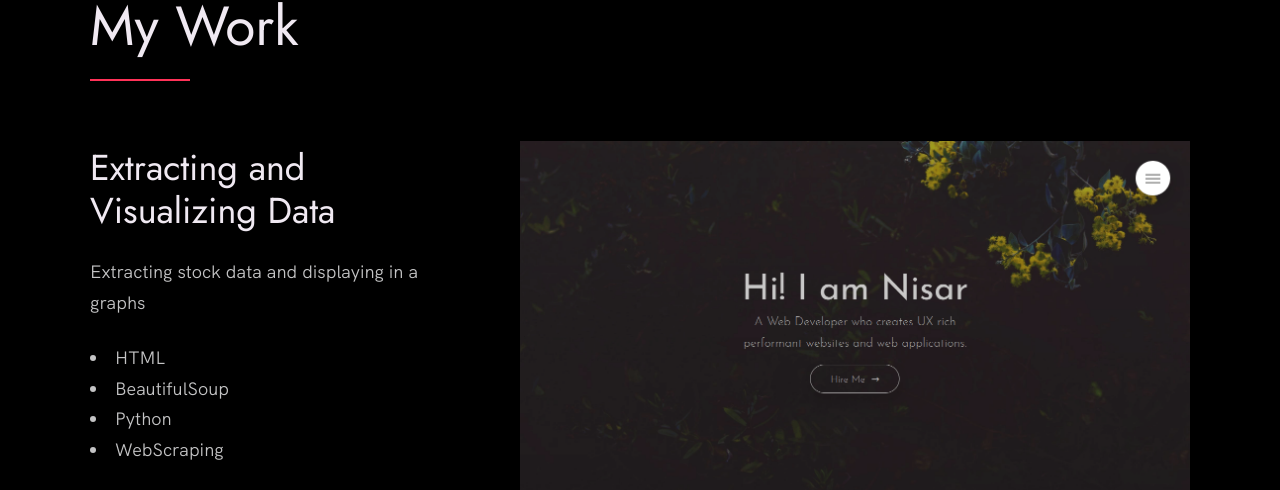
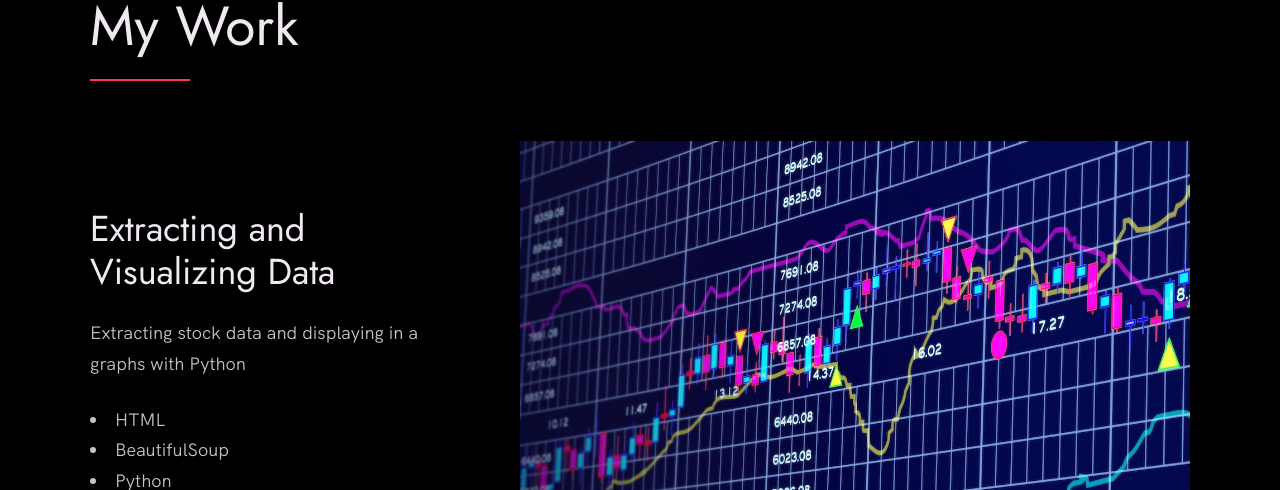
Before and after one commit to KingBee012/kingbee012.github.io, a plain HTML site: page index.html in a window 1280 px wide. Shown: the part 927-1417 px from the top of the page. Drawn offline with Linux system fonts and the light colour scheme.

Commit message:
new project

```diff
--- a/index.html
+++ b/index.html
@@ -29,7 +29,7 @@
 
   <meta name="description" content="As a physics UCL graduate, looking to show my coding skills for potential data analyst employers">
   <!-- Add some coding keywords below, Ex: (React, CSS etc) -->
-  <meta name="keywords" content="SQL, C#, Python, Data Analysis" />
+  <meta name="keywords" content="SQL, C#, Python, Data Analysis, WebScraping" />
   <link rel="stylesheet" href="index.css" />
 </head>
 
@@ -79,7 +79,7 @@
             <div class="work__text">
               <h3>Extracting and Visualizing Data</h3>
               <p>
-                Extracting stock data and displaying in a graphs
+                Extracting stock data and displaying in a graphs with Python
               </p>
               <ul class="work__list">
                 <li>HTML</li>
@@ -95,7 +95,7 @@
               </div>
             </div>
             <div class="work__image-box">
-              <img src="./images/project-1.png" class="work__image" alt="Project 1" />
+              <img src="./images/Stock Data.jpg" class="work__image" alt="Project 1" />
             </div>
           </div>
 
```
Also changed, not shown: images/Stock Data.jpg (added).
